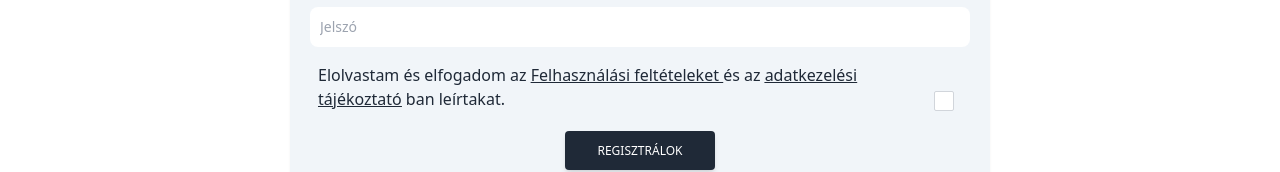
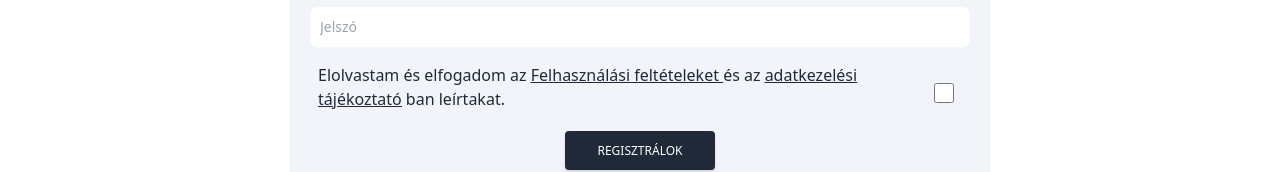
Before and after one commit to Homvi/next-tailwind-date, a Next.js app: page /registration in a window 1280 px wide. Shown: the part 497-669 px from the top of the page. Built offline with nearby package versions, Linux system fonts and the light colour scheme.

Commit message:
change checkbox

```diff
--- a/pages/registration.jsx
+++ b/pages/registration.jsx
@@ -66,9 +66,9 @@ const registration = () => {
                     <label className="form-check-label inline-block text-gray-800" htmlFor="flexCheckDefault">
                         Elolvastam és elfogadom az <span className='underline decoration-1' ><Link href="/termsofuse"  > Felhasználási feltételeket </Link></span> és az <span className='underline decoration-1' ><Link href="/privacypolicy">adatkezelési tájékoztató</Link></span> ban leírtakat.
                     </label>
-                    <div className="check flex flex-col justify-end">
-                        <input className="form-check-input appearance-none h-5 w-5 border border-gray-300 rounded-sm bg-white checked:bg-blue-600 checked:border-blue-600 focus:outline-none transition duration-200 mt-1 align-top bg-no-repeat bg-center bg-contain float-left mr-2 cursor-pointer" type="checkbox" value="" id="flexCheckDefault" />
-                    </div>
+                    <label class="inline-flex items-center mt-3">
+                        <input type="checkbox" class="form-checkbox h-5 w-5 text-pink-600" /><span class="ml-2 text-gray-700"></span>
+                    </label>
                 </div>
 
                 {/* Submit Button */}
```
